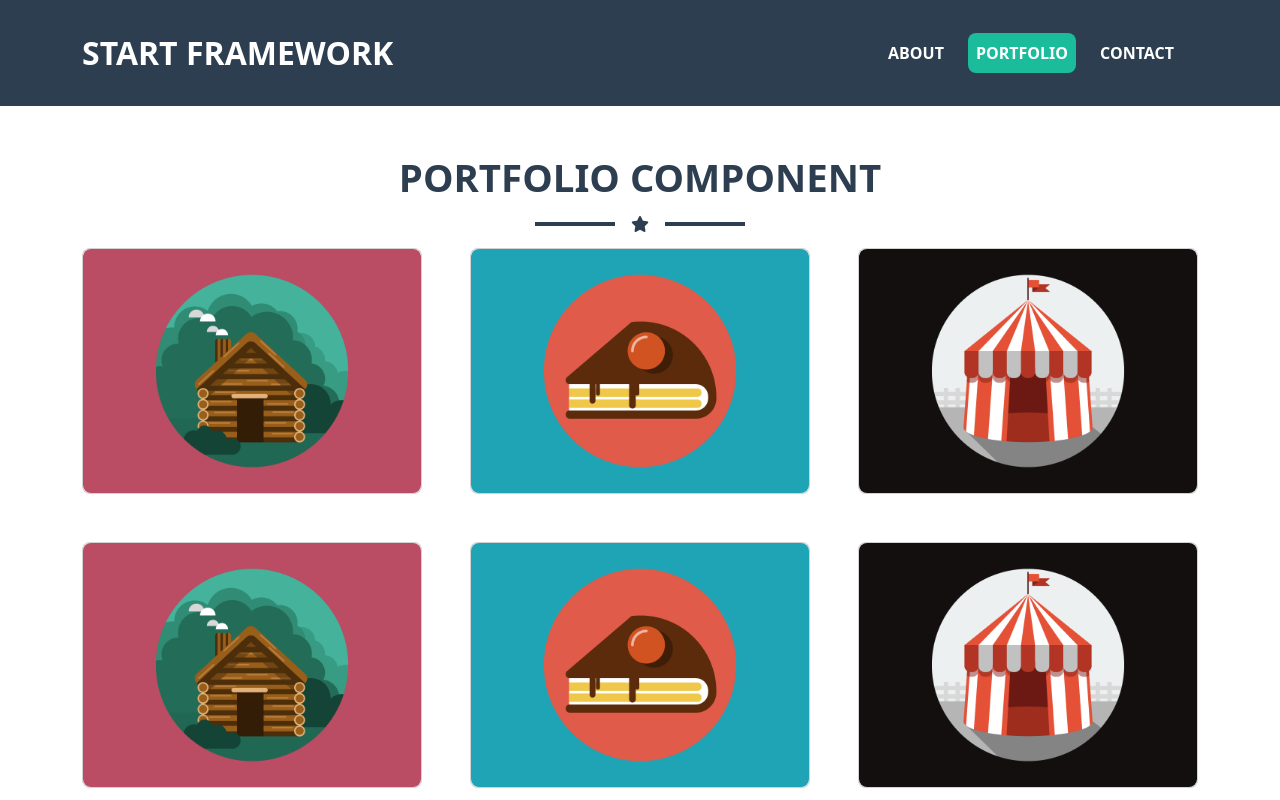
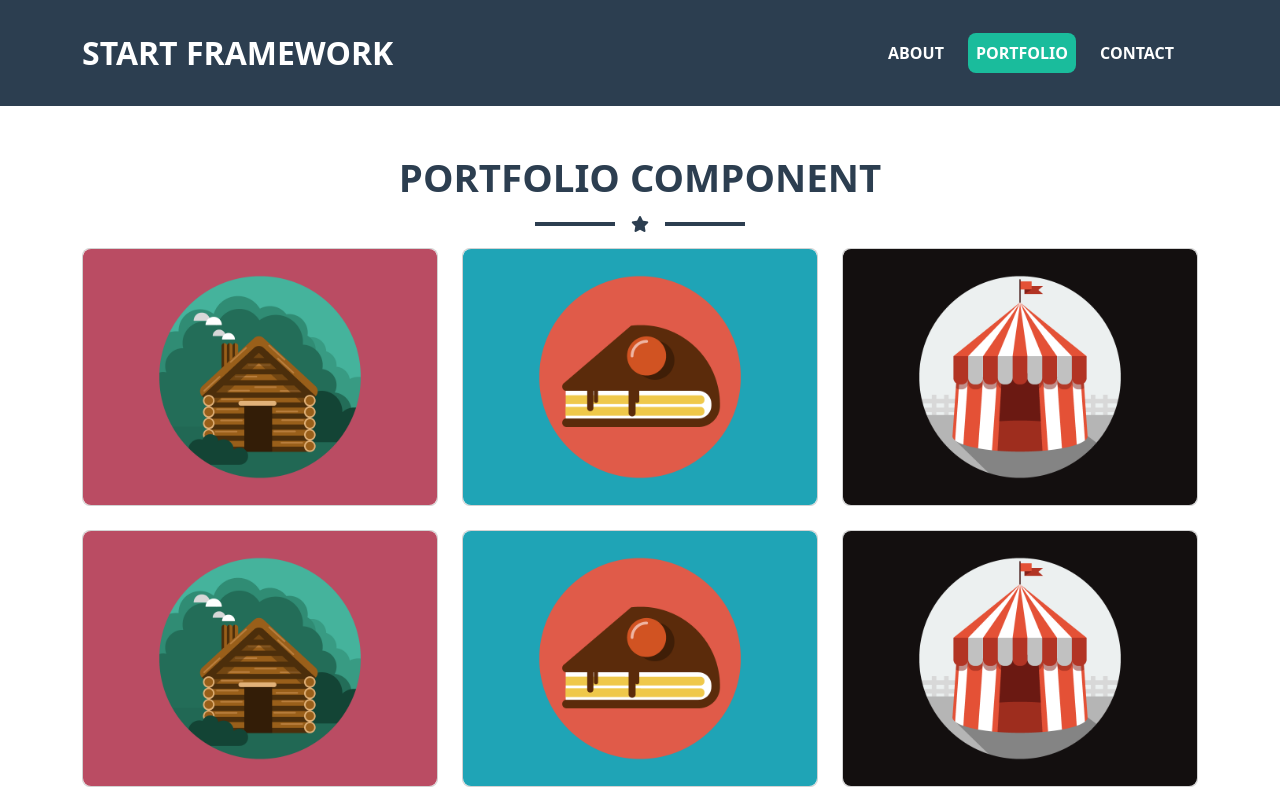
Before and after one commit to AhmedNabil1994/Start-React, a React (Vite) app: page /portfolio in a window 1280 px wide. Shown: the top 800 px of the page. Built offline with nearby package versions, Linux system fonts and the light colour scheme.

Commit message:
edit style

```diff
--- a/src/Components/Portfolio/Portfolio.jsx
+++ b/src/Components/Portfolio/Portfolio.jsx
@@ -31,8 +31,8 @@ export default function Portfolio({ pageTitle, setTitle }) {
   return (
     <section className="pt-5 pb-4" style={{ marginTop: "106px" }}>
       <Title title="portfolio component" color="#2c3e50" />
-      <div className="container overflow-hidden">
-        <div className="row g-5">
+      <div className="container">
+        <div className="row g-4">
           {cardsAllImages.map((cardImage, idx) => (
             <Card
               key={idx}
```
